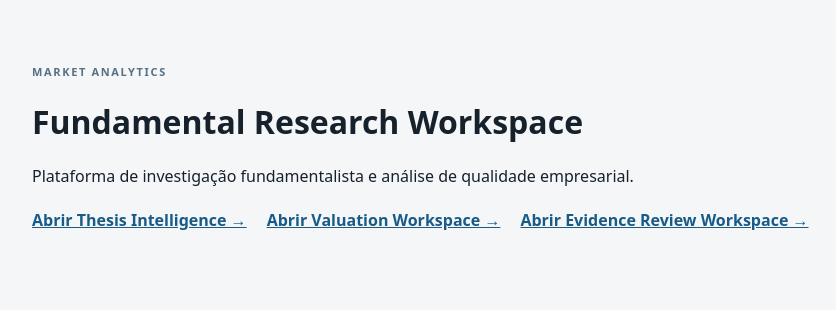
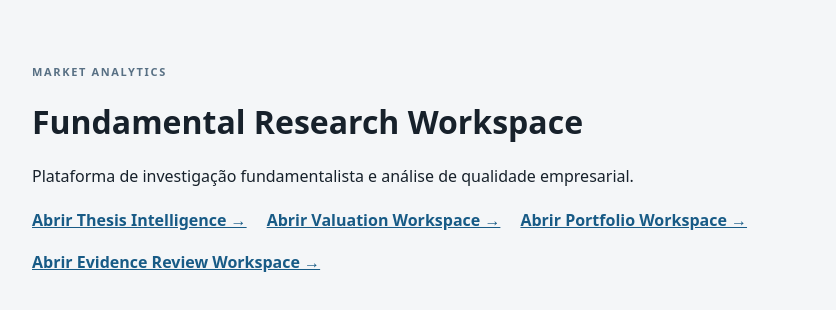
Before and after one commit to DiogoMegaMartins/market-analytics, a Next.js app in the folder frontend/: page / in a window 1280 px wide. Shown: the top 310 px of the page, without its empty margins (152-988 px from the left). Built offline with nearby package versions, Linux system fonts and the light colour scheme.

Commit message:
Link portfolio workspace from home

```diff
--- a/frontend/app/page.tsx
+++ b/frontend/app/page.tsx
@@ -7,6 +7,7 @@ export default function HomePage() {
       <nav style={{ display: "flex", flexWrap: "wrap", gap: 20, marginTop: 22 }}>
         <a href="/thesis" style={{ color: "#185b86", fontWeight: 700 }}>Abrir Thesis Intelligence →</a>
         <a href="/valuation" style={{ color: "#185b86", fontWeight: 700 }}>Abrir Valuation Workspace →</a>
+        <a href="/portfolio" style={{ color: "#185b86", fontWeight: 700 }}>Abrir Portfolio Workspace →</a>
         <a href="/research/evidence" style={{ color: "#185b86", fontWeight: 700 }}>Abrir Evidence Review Workspace →</a>
       </nav>
     </main>
```
